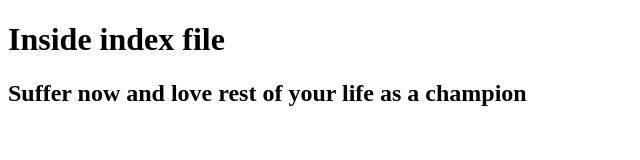
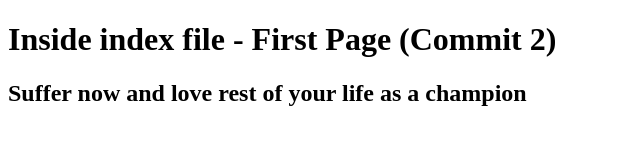
Before and after one commit to sakshamkataria/TestUpload, a plain HTML site: page index.html in a window 1280 px wide. Shown: the whole page, without its empty margins (0-640 px from the left). Drawn offline with Linux system fonts and the light colour scheme.

Commit message:
Second commit

```diff
--- a/index.html
+++ b/index.html
@@ -5,7 +5,7 @@
 	<title>Project</title>
 </head>
 <body>
-<h1>Inside index file</h1>
+<h1>Inside index file - First Page (Commit 2)</h1>
 <h2>Suffer now and love rest of your life as a champion</h2>
 </body>
 </html>
```
